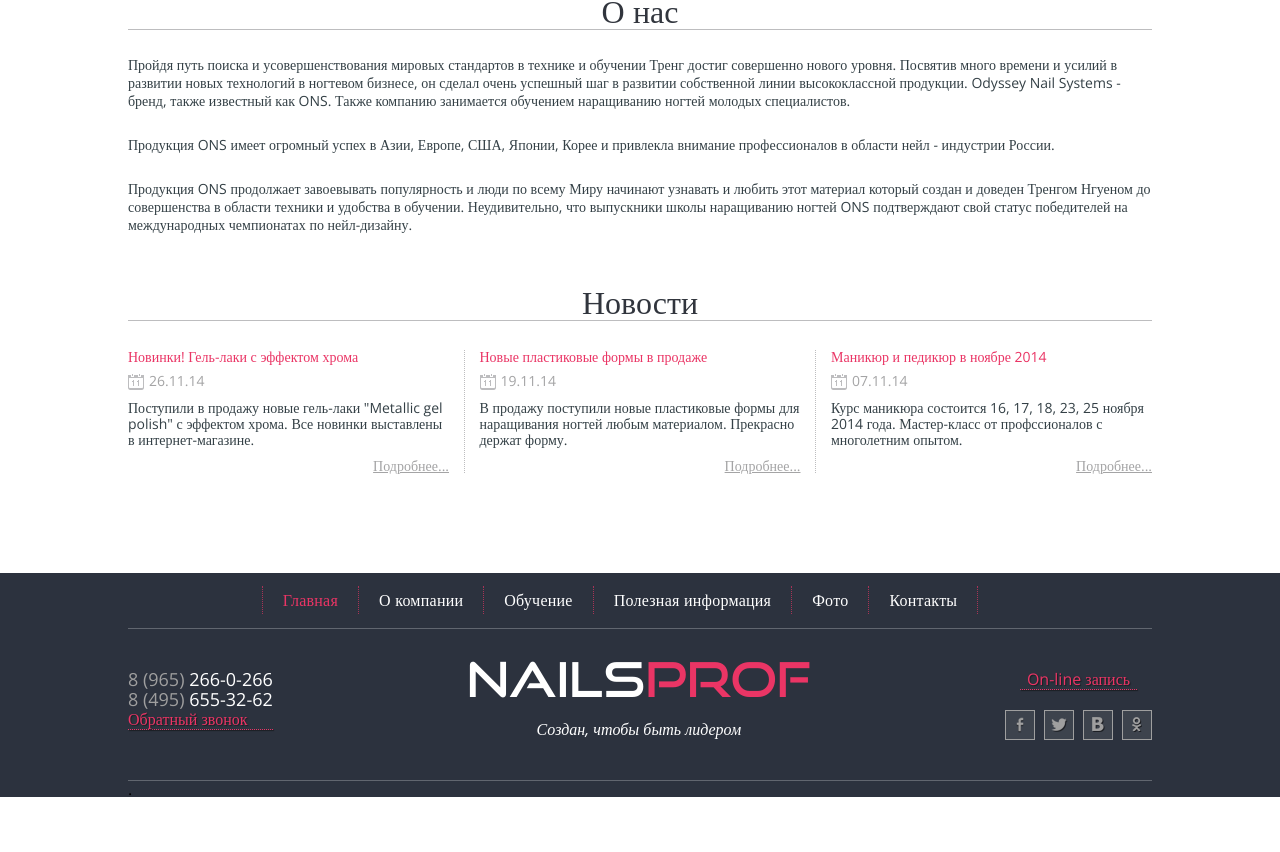
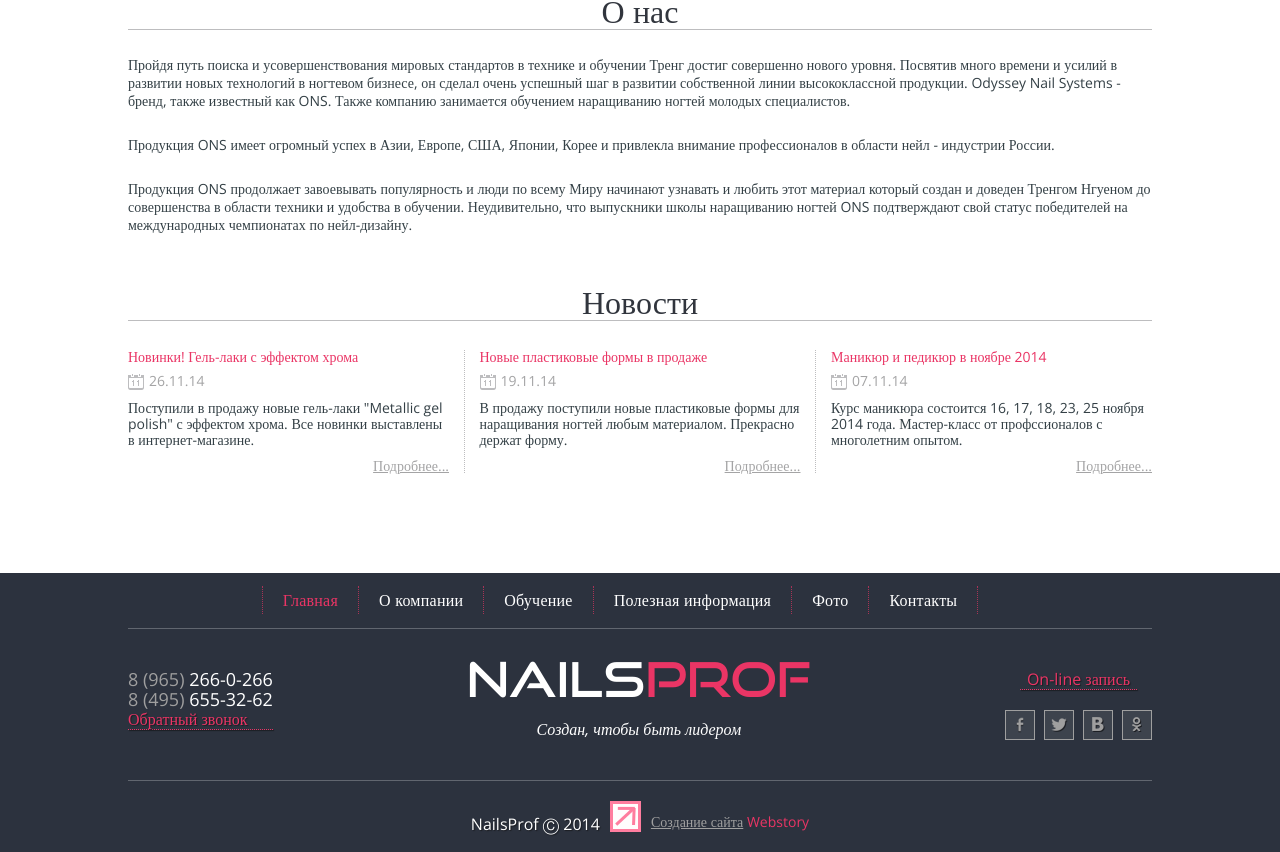
Before and after one commit to YanaGomeliuk/NailsProf, a plain HTML site: page index.html in a window 1280 px wide. Shown: the part 928-1780 px from the top of the page. Before the commit the page ends 1728 px from the top, so only its background shows below. Drawn offline with nearby package versions, Linux system fonts and the light colour scheme.

Commit message:
commit ten

```diff
--- a/index.html
+++ b/index.html
@@ -166,8 +166,19 @@
                     </ul>
                 </div>
             </div>
-            <div>
-                .
+            <div class="copyright">
+                <div class="nailsprof">NailsProf Ⓒ 2014</div>
+                <div class="counter">
+                    <a href="#">
+                        <div class="arrow">
+                            <div></div>
+                        </div>
+                    </a>
+                </div>
+                <div class="webstory">
+                    <span>Создание сайта</span>
+                    <a href="#">Webstory</a>
+                </div>
             </div>
         </div>
     </footer>
--- a/style/style.css
+++ b/style/style.css
@@ -590,7 +590,6 @@ h3{
     text-decoration: none;
     letter-spacing: 0.24px;
 }
-
 .footer_company,
 .footer_learn,
 .footer_info,
@@ -603,3 +602,70 @@ h3{
     text-decoration: none;
     letter-spacing: 0.24px;
 }
+.copyright{
+    display: flex;
+    justify-content: center;
+    align-items: flex-end;
+    padding: 20px 0;
+}
+.arrow {
+    position: relative;
+    width: 17px;
+    height: 17px;
+    top: 11px;
+
+}
+.arrow div {
+    position: relative;
+    width: 24px;
+    height: 3px;
+    background-color: #ff7d9f;
+    left: 0;
+    display: block;
+    transform: rotate(317deg)
+}
+.arrow div::after {
+    content: '';
+    position: absolute;
+    width: 17px;
+    height: 3px;
+    top: -5px;
+    right: -3px;
+    background-color: #ff7d9f;
+    transform: rotate(43deg);
+}
+.arrow div::before {
+    content: '';
+    position: absolute;
+    width: 17px;
+    height: 3px;
+    top: 6px;
+    right: -3px;
+    background-color: #ff7d9f;
+    transform: rotate(-45deg);
+}
+.counter{
+    content: "";
+    width: 25px;
+    height: 25px;
+    background-color: #fffdfd;
+    border: 3px solid #ff7d9f;
+    margin: 0 10px;
+}
+.nailsprof{
+    color: #ffffff;
+    font-size: 16px;
+    text-shadow: 1px 1px 1px #1b1d22;
+}
+.webstory{
+font-size: 14px;
+line-height: 20px;
+color: #9f9f9f;
+}
+.webstory span{
+    text-decoration: underline;
+}
+.webstory a{
+    color: #ea3565;
+    text-decoration: none;
+}
```
